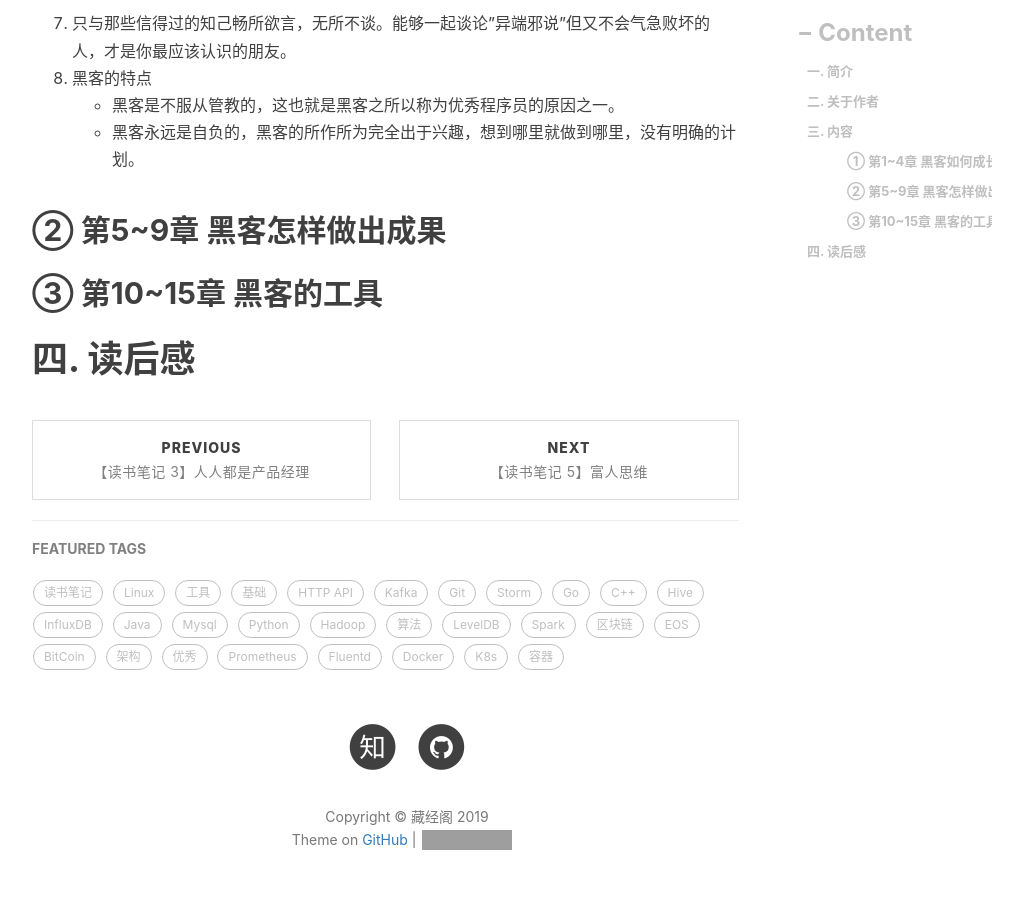
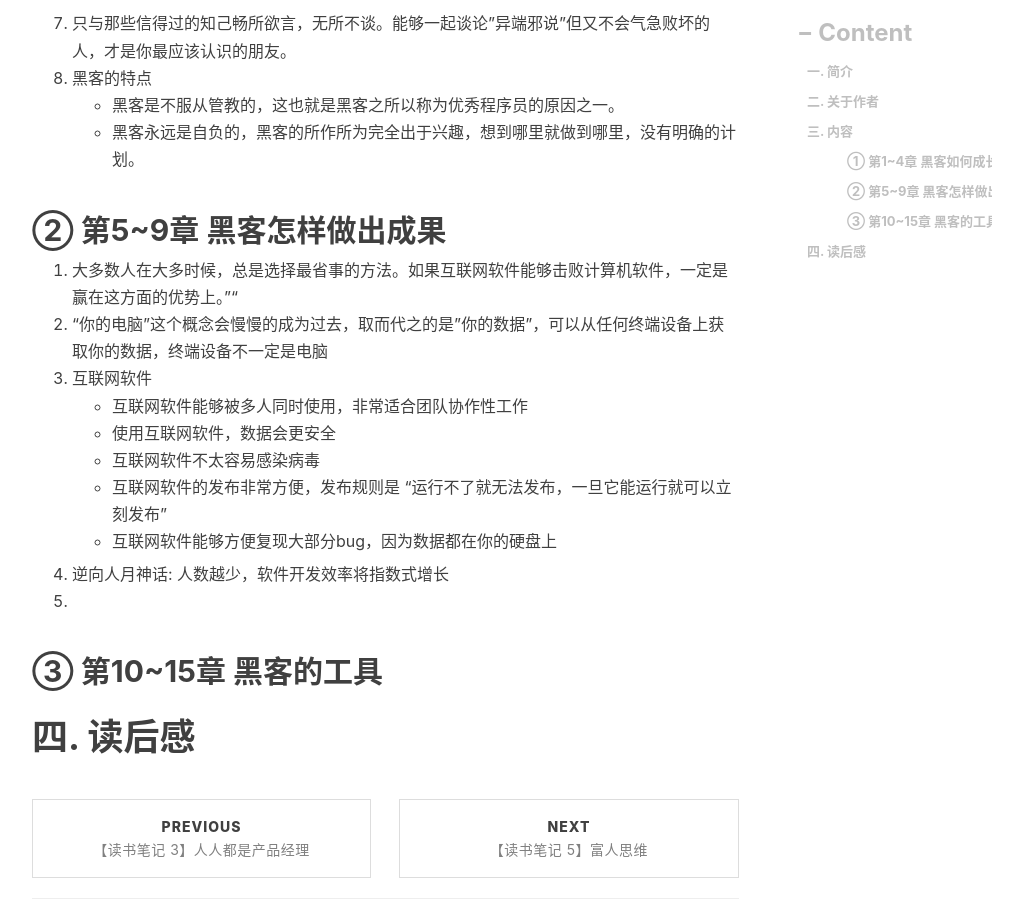
Before and after one commit to engru/chenguolin.github.io, a Jekyll site: the page built from _posts/2016-01-04-【读书笔记-4】黑客与画家.md, in a window 1280 px wide and 900 px high, scrolled down 2210 px. Shown: the whole window, without its empty margins (233-1256 px from the left). Built offline with Jekyll 4.4.1, drawn with Linux system fonts in a browser that asks for light colours; nearby versions of some CDN libraries; comment, search, counter and statistics services are not loaded; grey boxes are pictures that could not be loaded.

Commit message:
Update 2016-01-04-【读书笔记-4】黑客与画家.md

```diff
--- a/_posts/2016-01-04-【读书笔记-4】黑客与画家.md
+++ b/_posts/2016-01-04-【读书笔记-4】黑客与画家.md
@@ -55,6 +55,16 @@ tags:          #标签
    + 黑客永远是自负的，黑客的所作所为完全出于兴趣，想到哪里就做到哪里，没有明确的计划。
 
 ## ② 第5~9章 黑客怎样做出成果
+1. 大多数人在大多时候，总是选择最省事的方法。如果互联网软件能够击败计算机软件，一定是赢在这方面的优势上。”“
+2. "你的电脑"这个概念会慢慢的成为过去，取而代之的是"你的数据"，可以从任何终端设备上获取你的数据，终端设备不一定是电脑
+3. 互联网软件
+   + 互联网软件能够被多人同时使用，非常适合团队协作性工作
+   + 使用互联网软件，数据会更安全
+   + 互联网软件不太容易感染病毒
+   + 互联网软件的发布非常方便，发布规则是 "运行不了就无法发布，一旦它能运行就可以立刻发布"
+   + 互联网软件能够方便复现大部分bug，因为数据都在你的硬盘上
+4. 逆向人月神话: 人数越少，软件开发效率将指数式增长
+5.
 
 ## ③ 第10~15章 黑客的工具
 
```
